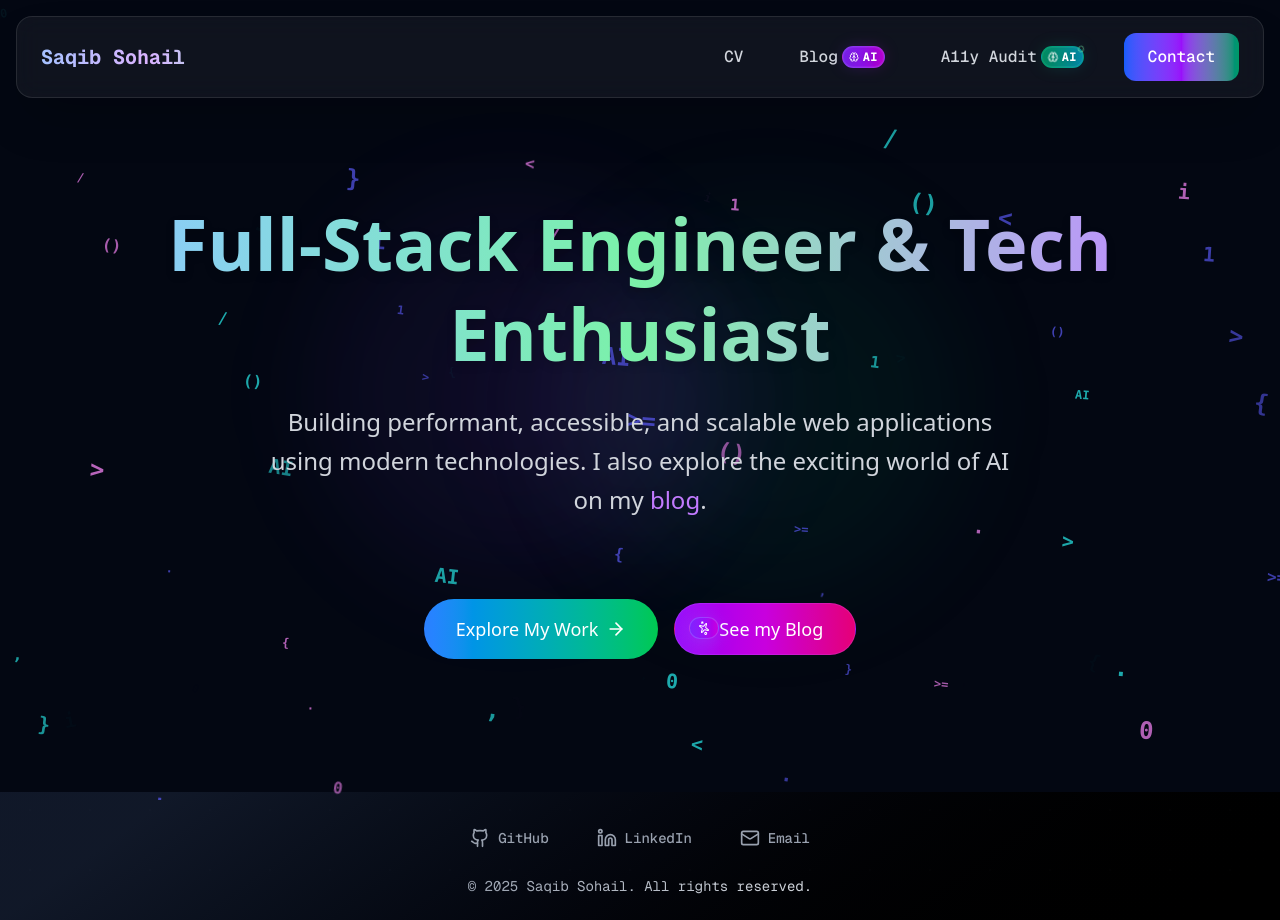
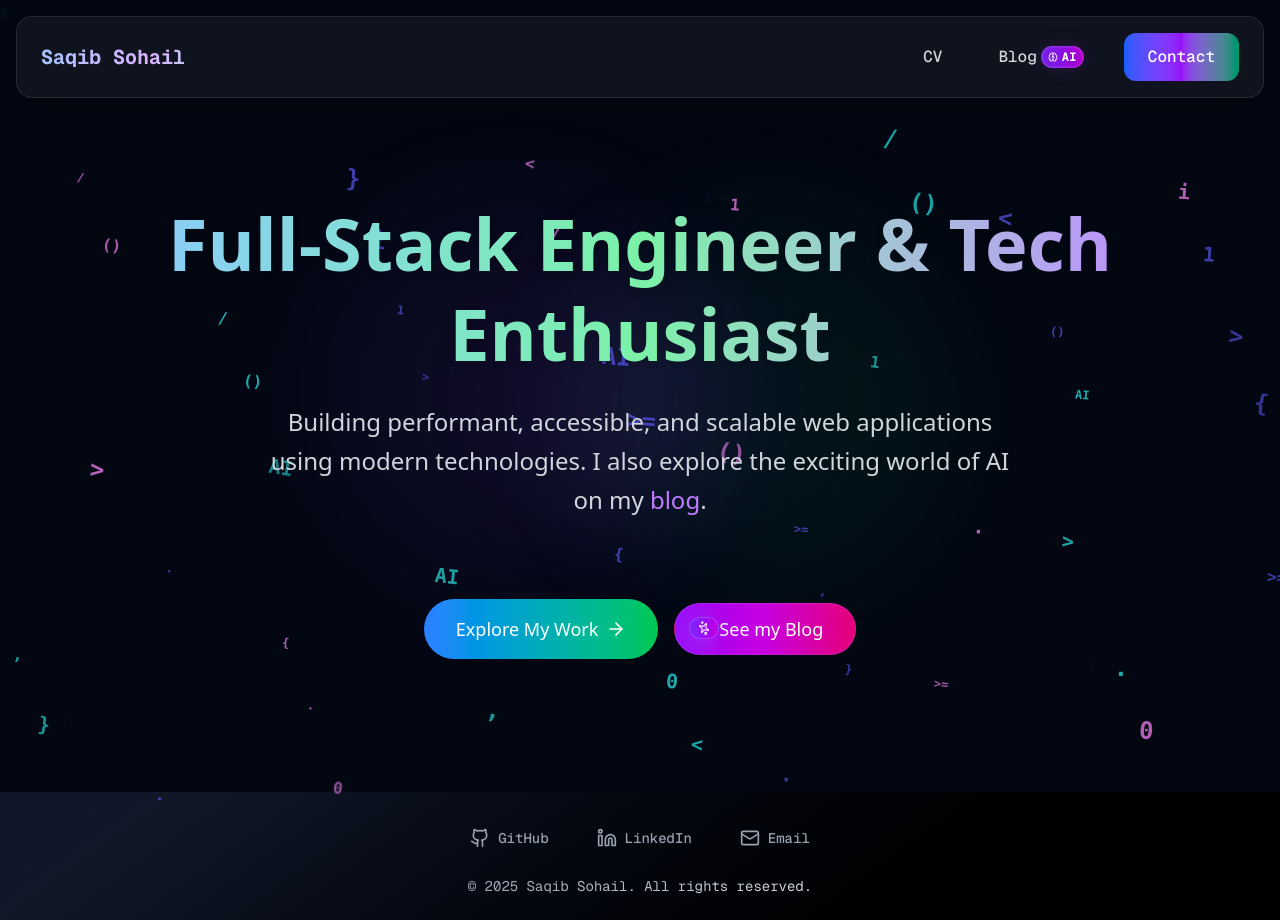
Before and after one commit to saqibroy/saqib-portfolio-next, a Next.js app: page / in a window 1280 px wide. Built offline with nearby package versions, Linux system fonts and the light colour scheme.

Commit message:
remove ally button

```diff
--- a/src/components/Layout.tsx
+++ b/src/components/Layout.tsx
@@ -256,14 +256,17 @@ const Layout: React.FC<LayoutProps> = ({ children }) => {
                 </span>
               </NavButton>
 
-              {/* Updated Accessibility Checker Button with shorter name */}
-              {!isAccessibilityPage && (
+              {/* Updated Accessibility Checker Button with shorter name
+                {!isAccessibilityPage && (
                 <NavButton href="/accessibility-checker">
                   <span className="flex items-center">
                     A11y Audit<TinyAccessibilityBadge />
                   </span>
                 </NavButton>
               )}
+
+*/}
+
 
               <motion.button
                 onClick={() => setIsContactOpen(true)}
@@ -353,8 +356,8 @@ const Layout: React.FC<LayoutProps> = ({ children }) => {
                 </span>
               </motion.a>
 
-              {/* Mobile Accessibility Link with updated name */}
-              {!isAccessibilityPage && (
+              {/* Mobile Accessibility Link with updated name
+                {!isAccessibilityPage && (
                 <motion.a
                   href="/accessibility-checker"
                   className="flex items-center text-gray-300 hover:text-white transition-colors p-4 rounded-xl hover:bg-white/5"
@@ -367,6 +370,8 @@ const Layout: React.FC<LayoutProps> = ({ children }) => {
                   </span>
                 </motion.a>
               )}
+              */}
+
 
               <motion.button
                 onClick={() => { setIsContactOpen(true); setIsMobileMenuOpen(false); }}
```
